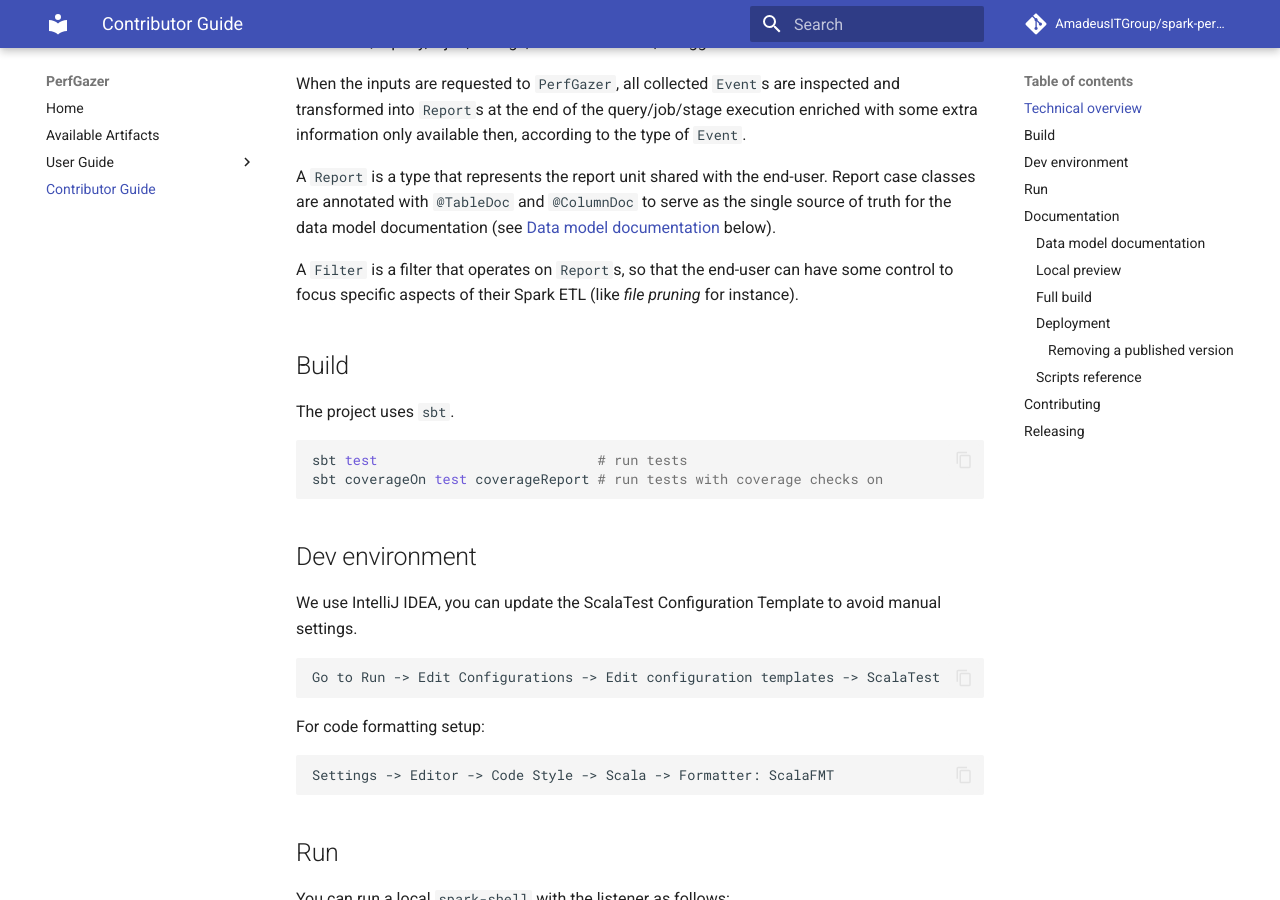
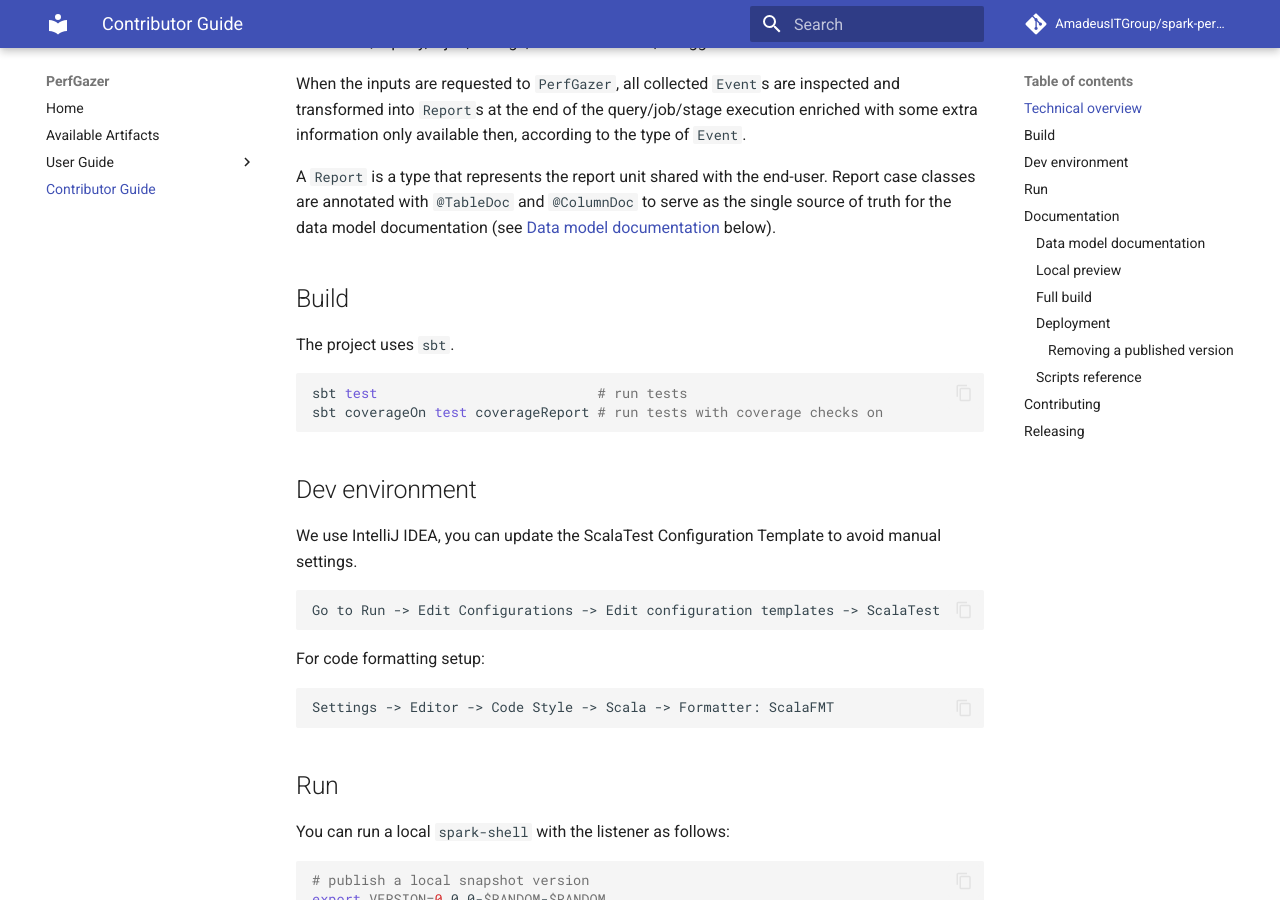
Before and after one commit to AmadeusITGroup/spark-perf-gazer, an MkDocs documentation site: the page built from docs/contributor_guide.md, in a window 1280 px wide and 900 px high, scrolled down 470 px. Built offline with MkDocs 1.6.1 and Material for MkDocs 9.7.7, drawn with Linux system fonts in a browser that asks for light colours; comment, search, counter and statistics services are not loaded; the version menu is left out.

Commit message:
docs: remove outdated Filter section from contributor guide

```diff
--- a/docs/contributor_guide.md
+++ b/docs/contributor_guide.md
@@ -22,9 +22,6 @@
 A `Report` is a type that represents the report unit shared with the end-user.
 Report case classes are annotated with `@TableDoc` and `@ColumnDoc` to serve as the single source of truth
 for the data model documentation (see [Data model documentation](#data-model-documentation) below).
-
-A `Filter` is a filter that operates on `Report`s, so that the end-user can have some control to focus specific aspects of
-their Spark ETL (like *file pruning* for instance).
 
 ## Build
 
```
